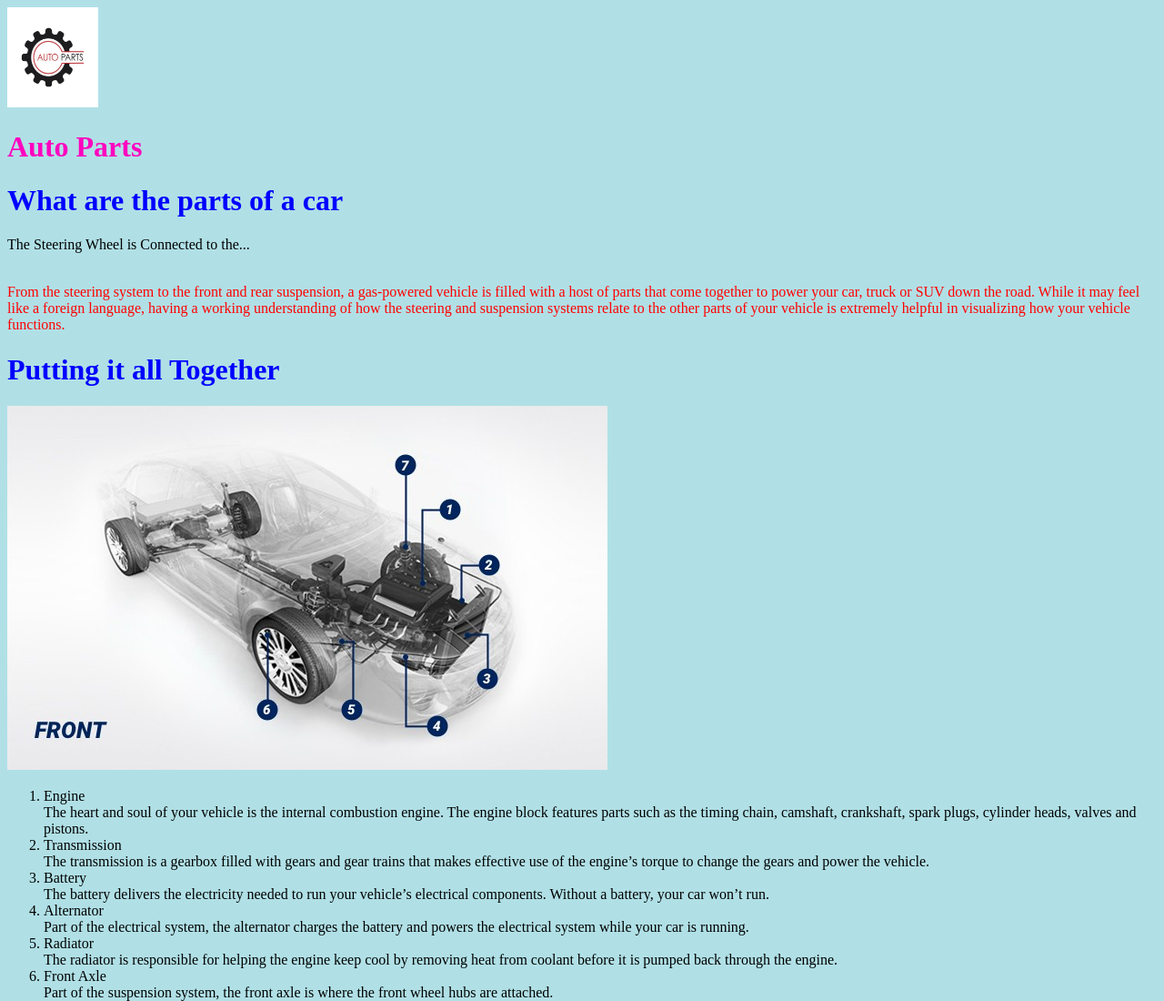
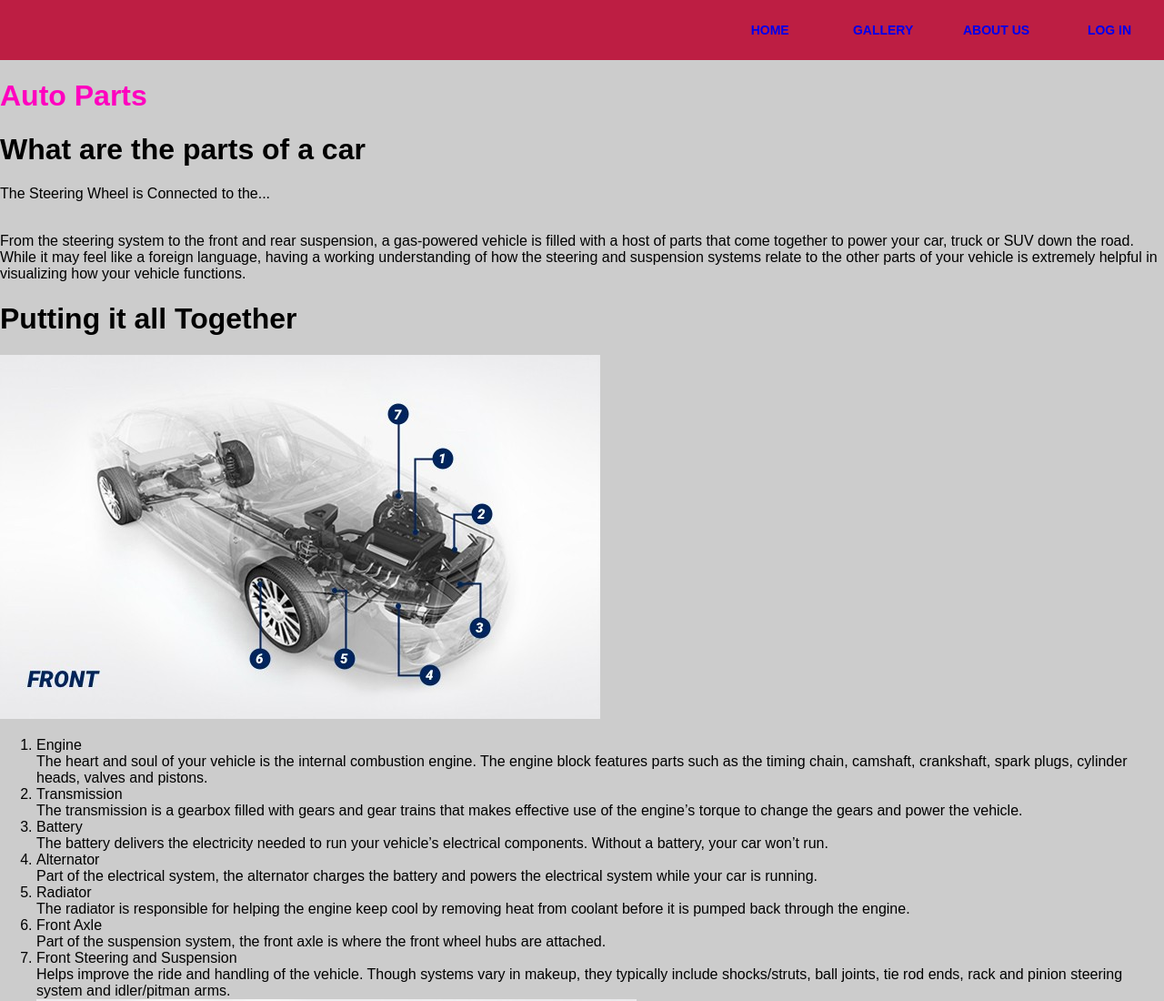
Before and after one commit to MuratB17/INT20_21_Gr56, a plain HTML site: page Auto parts website.html in a window 1280 px wide. Shown: the top 1100 px of the page at 91% size. Drawn offline with Linux system fonts and the light colour scheme.

Commit message:
autoparts-style

```diff
--- a/Auto parts website.html
+++ b/Auto parts website.html
@@ -2,16 +2,26 @@
 <html>
 <head>
     <title>Auto parts website</title>
+<link rel="stylesheet" href="style.css">
     <style>
-        body {background-color: powderblue;}
-        h1  {color: blue;}
-        p    {color: red;}
-        </style>
+
+
+
+       </style>
 </head>
-<body>
-    <img src="autopartslogo.jpg" width="100" height="110">
+       <body>
+        <div class="navbar">
+
+<ul>
+    <li><a href='#'>Home</a></li>
+    <li><a href='#'>Gallery</a></li>
+    <li><a href='#'>About us</a></li>
+    <li><a href='#'>Log in</a></li>
+
+</ul>
+</div>
+</div>
     <h1 style="color:rgb(255, 0, 191);">Auto Parts</h1>
-
 
 
 <h1>What are the parts of a car</h1>
--- /dev/null
+++ b/style.css
@@ -0,0 +1,32 @@
+body{
+    margin:0;
+    padding:0;
+    background:#ccc;
+    font-family:Arial;
+}
+
+.navbar ul {
+    list-style: none;
+    background: #bd1e43;
+    padding:0;
+    margin:0;
+    text-align: right;
+}
+.navbar li{
+    display: inline-block;
+}
+.navbar a {
+    text-decoration: none;
+    colot:#fff;
+    width: 80px;
+    display: block;
+    padding: 25px 20px;
+    text-transform: uppercase;
+    font-weight:bold ;
+    font-family: arial;
+    text-align: center;
+    font-size: 14px;
+}
+.navbar a:hover{
+    background:#353640 ;
+}
```
